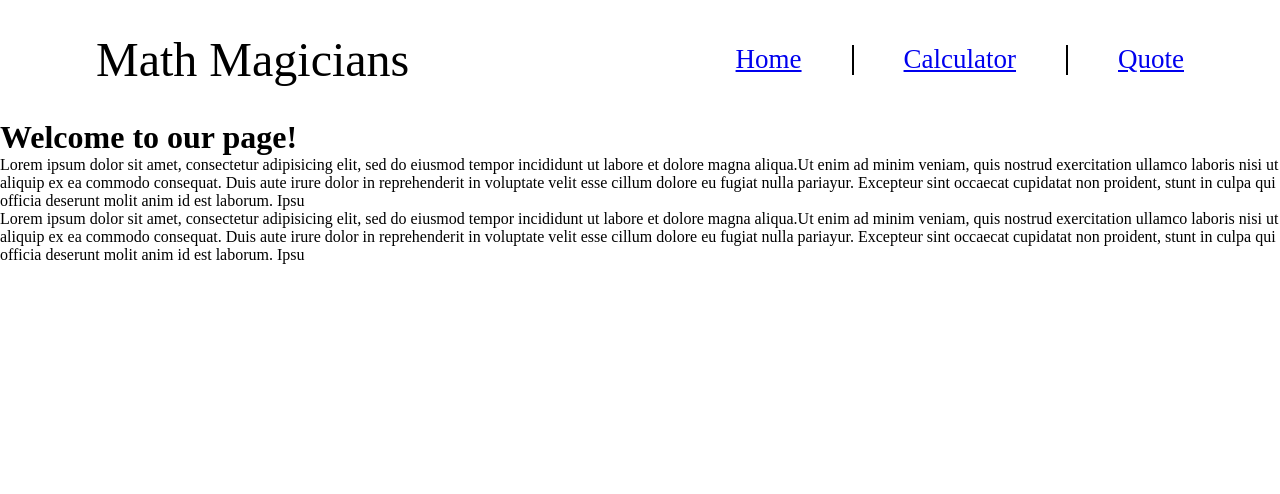
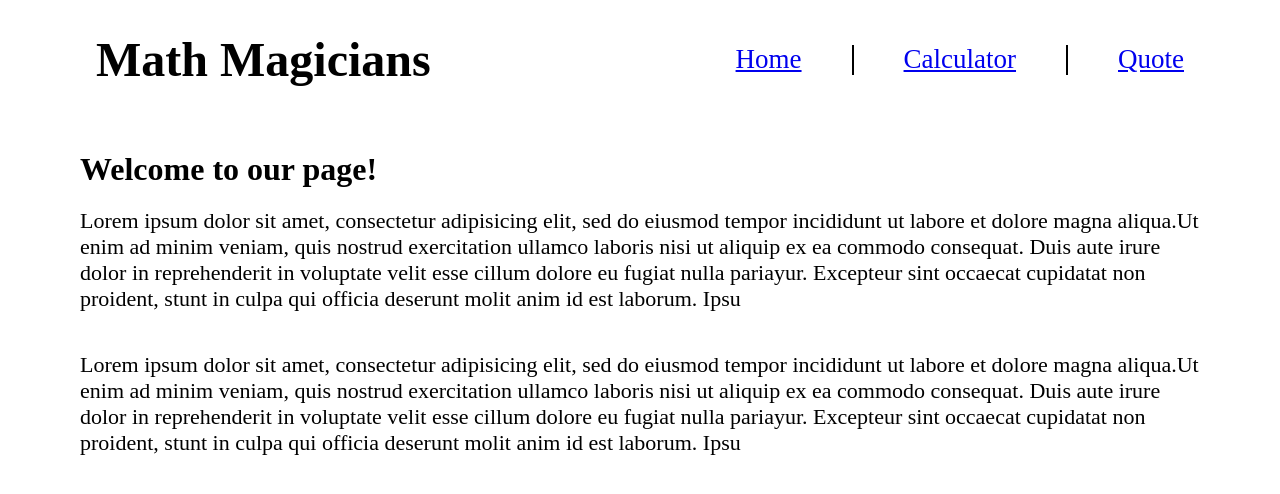
Before and after one commit to bronnie313/Math-magician, a React (Create React App) app: page / in a window 1280 px wide. Shown: the top 494 px of the page. Built offline with nearby package versions, Linux system fonts and the light colour scheme.

Commit message:
add home styling

```diff
--- a/src/index.css
+++ b/src/index.css
@@ -49,6 +49,7 @@ section {
 
 .title {
   font-size: xxx-large;
+  font-weight: 700;
 }
 
 ul {
@@ -57,3 +58,12 @@ ul {
   gap: 50px;
   align-items: center;
 }
+
+.home {
+  margin: 2em 5em 0;
+}
+
+p {
+  padding: 20px 0;
+  font-size: 22px;
+}
```
